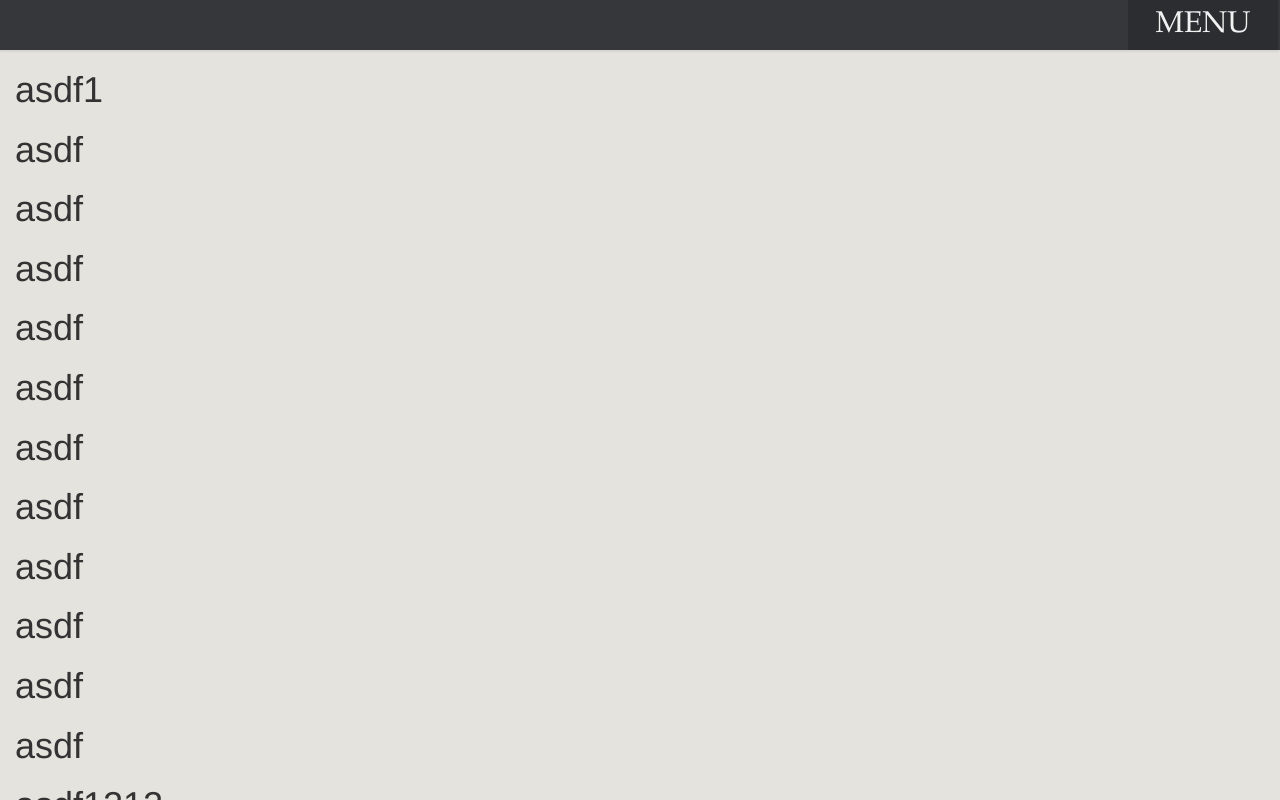
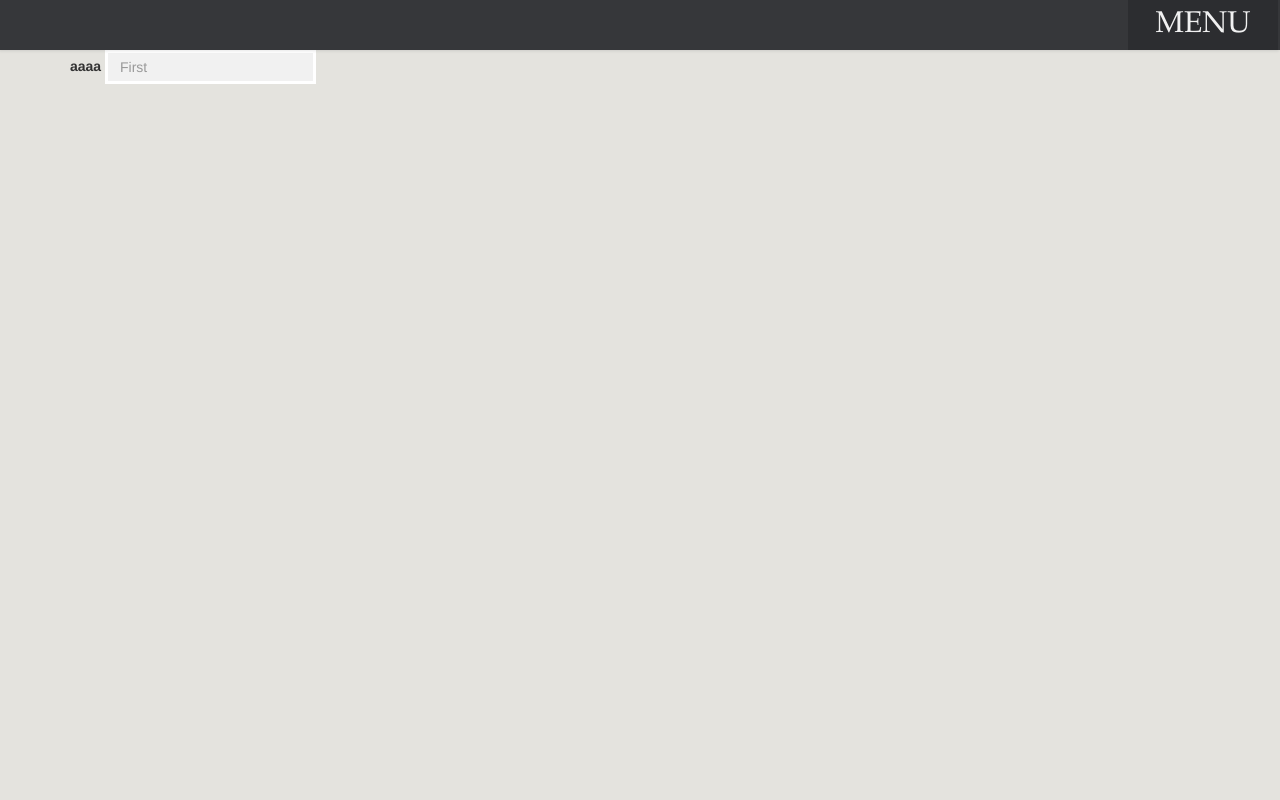
Before and after one commit to ninexinnovation/transcended, a CodeIgniter app: page /Transcend/ in a window 1280 px wide. Run offline with CodeIgniter, Linux system fonts and the light colour scheme; some libraries are stand-ins or nearby versions.

Commit message:
input box display modified in from.css And menu reset function is added

```diff
--- a/application/views/main.php
+++ b/application/views/main.php
@@ -7,23 +7,17 @@
 <link href="<?php echo base_url(); ?>assets/bootstrap/css/bootstrap.min.css" rel="stylesheet">
 <link href="<?php echo base_url(); ?>assets/font-awesome/css/font-awesome.min.css" rel="stylesheet">
 <link href="<?php echo base_url(); ?>assets/css/framework.css" rel="stylesheet">
+<link href="<?php echo base_url(); ?>assets/css/form.css" rel="stylesheet">
 </head>
   <body>
-    <div class="container">
+    <div class="container-main container">
       <!-- Dashboard contents goes here -->
-      <h1>asdf1</h1>
-      <h1>asdf</h1>
-      <h1>asdf</h1>
-      <h1>asdf</h1>
-      <h1>asdf</h1>
-      <h1>asdf</h1>
-      <h1>asdf</h1>
-      <h1>asdf</h1>
-      <h1>asdf</h1>
-      <h1>asdf</h1>
-      <h1>asdf</h1>
-      <h1>asdf</h1>
-      <h1>asdf1212</h1>
+      <form>
+          <div class="form-inline">
+            <label for="txt">aaaa</label>
+            <input type="text" class="form-control" id="txt" placeholder="First"></input>
+          </div>
+      </form>
 
     </div>
     <!-- TASK BAR -->
--- /dev/null
+++ b/assets/css/form.css
@@ -0,0 +1,11 @@
+.form-control{
+	border-radius: 0px;
+	border: 3px solid #fff;
+	background: #f1f1f1;
+	box-shadow: none;
+}
+.form-control:focus{
+	border: 3px solid #fff;
+	background: #fff;
+	box-shadow: none;
+}
--- a/assets/css/framework.css
+++ b/assets/css/framework.css
@@ -4,10 +4,10 @@ body{
 	margin: 0px;
 	padding: 0px;
 }
-.container{
+.container-main{
 	position: relative;
 	height:100vh;
-	width:100%;
+	/*width:100%;*/
 	/*background: red;*/
 	padding-top: 50px;
 	overflow: auto;
--- a/assets/js/menu.js
+++ b/assets/js/menu.js
@@ -74,6 +74,7 @@ function toggleMenu(){
 			$("#menu-item").addClass("active");
 		}else{
 			$("#menu-item").removeClass("active");
+			resetMenu();
 		}
 	});
 	$(".menu-container-back").fadeToggle(100);
@@ -158,3 +159,10 @@ function slideRight(element){
 		});
 	}
 }
+function resetMenu(){
+	$(".menu.main").css("opacity",'1').css("left","0px");
+	$(".menu.sub").each(function(index,element){
+		$(".menu-contents-hidden").append(element);
+	});
+	$(".menu-back").css("display","none");
+}
```
